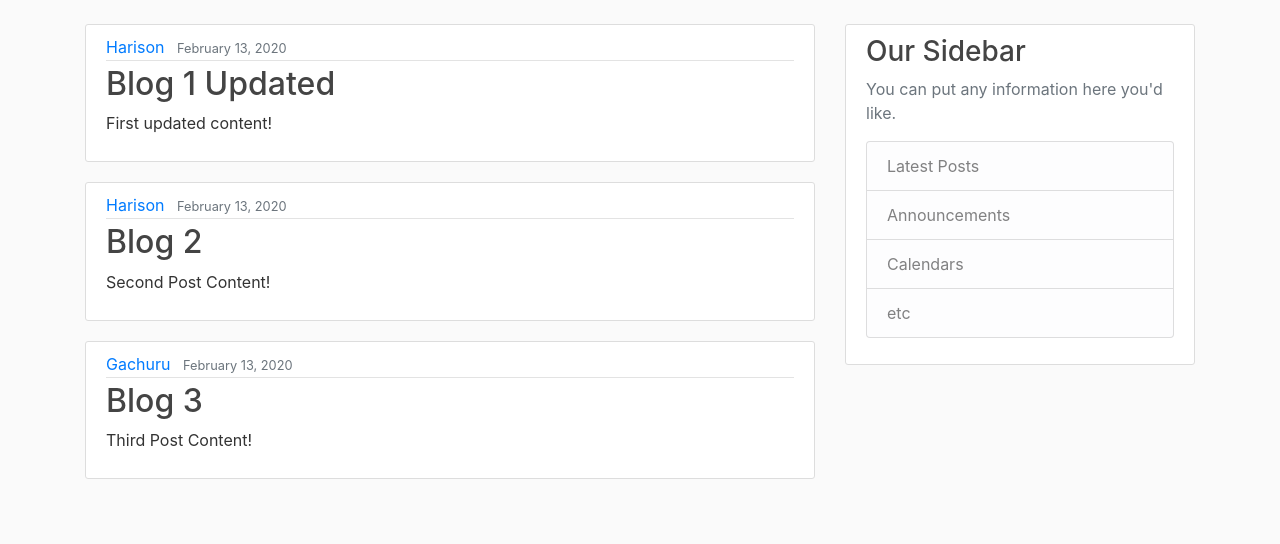
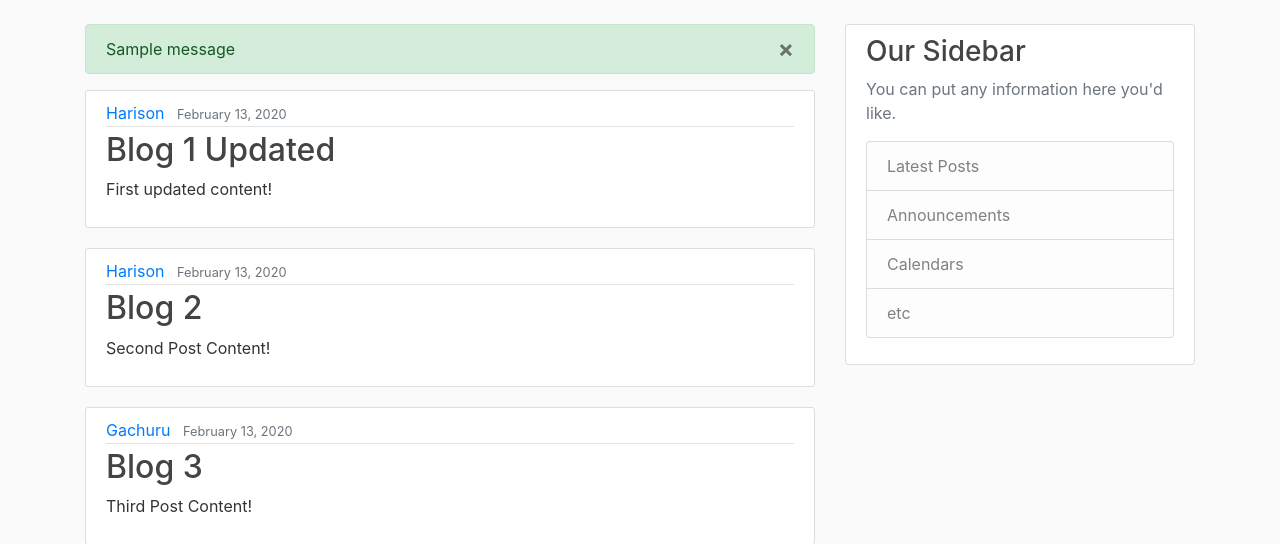
Before and after one commit to harisonmg/django-blog, a Django app: page / in a window 1280 px wide. Shown: the part 56-600 px from the top of the page. Run offline with Django 3.2, Linux system fonts and the light colour scheme; data comes from the database, SQL or seed files in the repository; one stand-in notice (Sample message) is shown; some libraries are stand-ins or nearby versions.

Commit message:
Edited views and base template
Edited views to validate and save valid user registration data.

Edited base template to show flash messages.

```diff
--- a/blog/templates/blog/base.html
+++ b/blog/templates/blog/base.html
@@ -49,6 +49,16 @@
     <main role="main" class="container">
     <div class="row">
         <div class="col-md-8">
+        {% if messages %}
+          {% for message in messages %}
+            <div class="alert alert-{{ message.tags }}">
+              {{ message }}
+              <button type="button" class="close" data-dismiss="alert" aria-label="Close">
+                <span aria-hidden="true">&times;</span>
+              </button>
+            </div>
+          {% endfor %}
+        {% endif %}
         {% block content %}{% endblock %}
         </div>
         <div class="col-md-4">
```
Also changed, not shown: users/views.py (+15 -2 lines).
